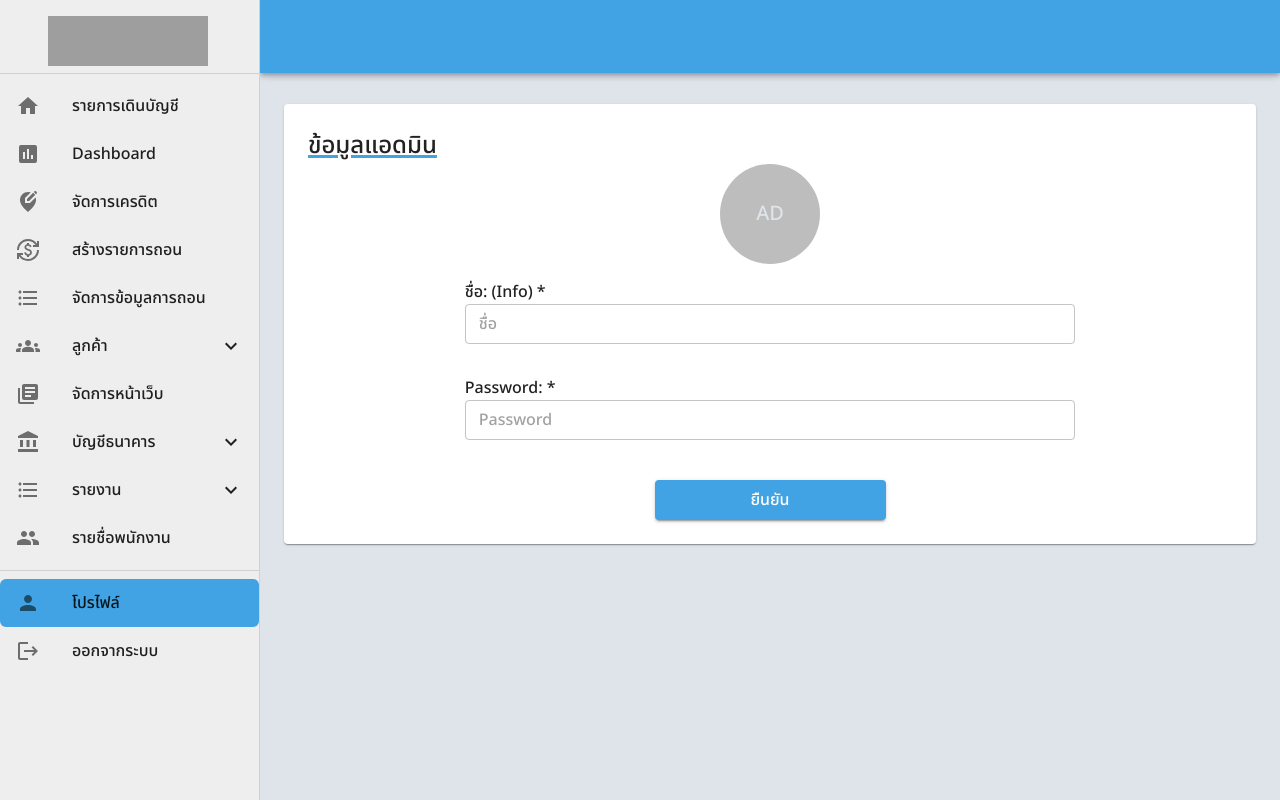
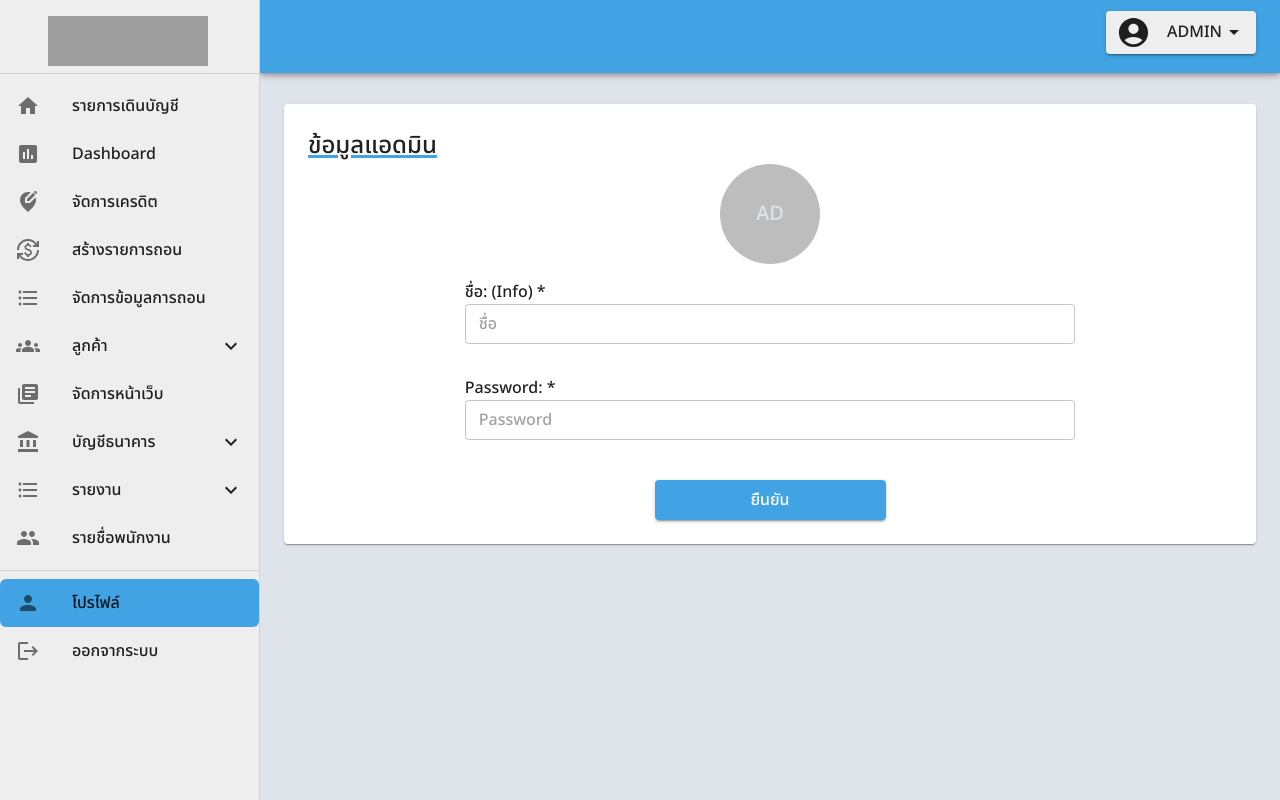
Before and after one commit to TonNitikorn/sk-backoffice-frontend, a Next.js app: page /profile in a window 1280 px wide. Built offline with nearby package versions, Linux system fonts and the light colour scheme; sample sign-in values are in the browser's storage; grey boxes are pictures that could not be loaded.

Commit message:
เพิ่ม admin

```diff
--- a/theme/Layout.js
+++ b/theme/Layout.js
@@ -12,7 +12,7 @@ import {
   Menu,
   MenuItem,
   Grid,
-  Button, AppBar, Drawer, Toolbar, Collapse
+  Button, AppBar, Drawer, Toolbar, Collapse,MenuIcon
 } from "@mui/material";
 import CssBaseline from "@mui/material/CssBaseline";
 import { menuSuperAdmin } from "../routes/menu";
@@ -43,11 +43,20 @@ function Layout({ children, page }) {
   const [open, setOpen] = useState(false);
 
 
+
   const handleClickAcc = (event) => {
     setAnchorEl(event.currentTarget);
   };
   const handleCloseAcc = () => {
     setAnchorEl(null);
+  };
+
+  const handleDrawerOpen = () => {
+    setOpen(true);
+  };
+
+  const handleDrawerClose = () => {
+    setOpen(false);
   };
 
   const handleClick = (id) => {
@@ -91,6 +100,49 @@ function Layout({ children, page }) {
 
             </Typography>
           </Grid>
+
+
+          <Grid container justifyContent="flex-end">
+            <Button
+              onClick={handleClickAcc}
+              variant="contained"
+              size="small"
+              sx={{ ml: 2, bgcolor: "#eee" }}
+              aria-controls={open ? "account-menu" : undefined}
+              aria-haspopup="true"
+              aria-expanded={open ? "true" : undefined}
+            >
+              <AccountCircleIcon sx={{ width: 35, height: 35, mr: 2 }} />
+              <Typography>ADMIN</Typography>
+              <ArrowDropDownIcon />
+            </Button>
+            <Menu
+              anchorEl={anchorEl}
+              id="account-menu"
+              open={openAcc}
+              onClose={() => setAnchorEl(null)}
+              onClick={() => setAnchorEl(null)}
+              transformOrigin={{ horizontal: "right", vertical: "top" }}
+              anchorOrigin={{ horizontal: "right", vertical: "bottom" }}
+            >
+              <MenuItem
+                onClick={async () => {
+                  await dispatch(signOut());
+                  localStorage.clear();
+                  router.push("/auth/login");
+                }}
+              >
+                <ListItemIcon>
+                  <Logout fontSize="small" />
+                </ListItemIcon>
+                ออกจากระบบ
+              </MenuItem>
+
+
+            </Menu>
+          </Grid>
+
+
 
         </Toolbar>
       </AppBar>
```
